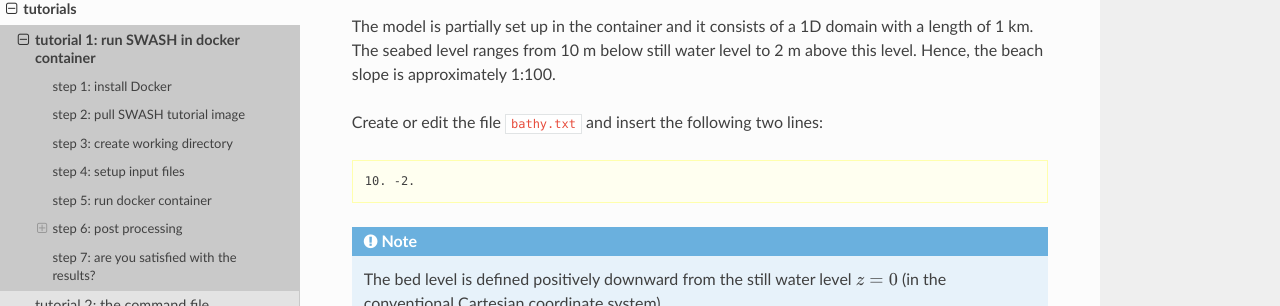
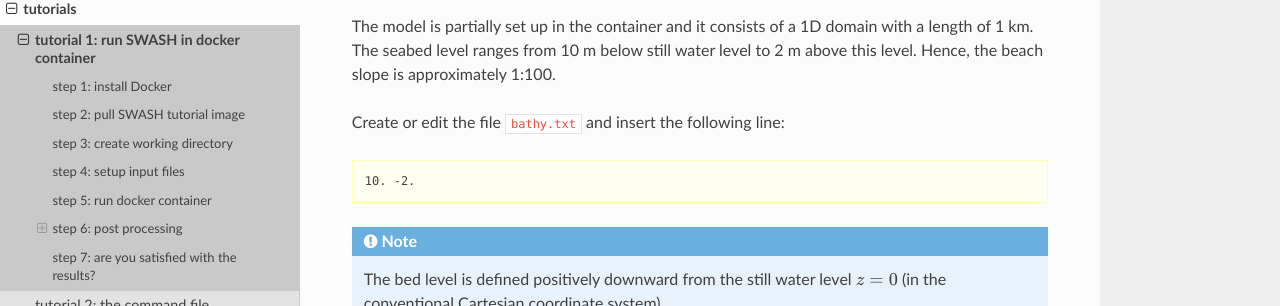
Before and after one commit to delftwaves/swash-docs, a Sphinx documentation site: the page built from docs/getting_started/tuto1/index.rst, in a window 1280 px wide and 900 px high, scrolled down 1514 px. Shown: the part 145-451 px from the top of the window. Built offline with Sphinx 7.4.7 and the Read the Docs theme 3.1.0, drawn with Linux system fonts in a browser that asks for light colours.

Commit message:
update documentation

```diff
--- a/docs/getting_started/tuto1/index.rst
+++ b/docs/getting_started/tuto1/index.rst
@@ -72,7 +72,7 @@ The model is partially set up in the container and it consists of a 1D domain wi
 The seabed level ranges from 10 m below still water level to 2 m above this level.
 Hence, the beach slope is approximately 1:100.
 
-Create or edit the file ``bathy.txt`` and insert the following two lines:
+Create or edit the file ``bathy.txt`` and insert the following line:
 
 .. code-block:: none
 
```
